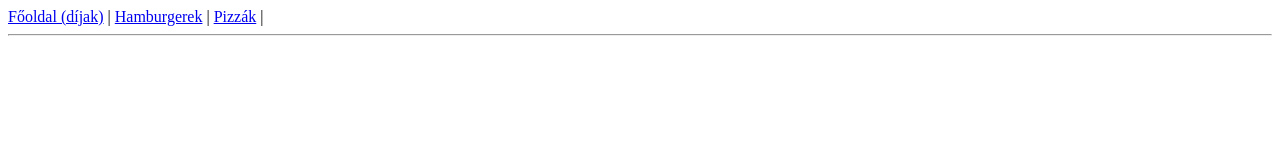
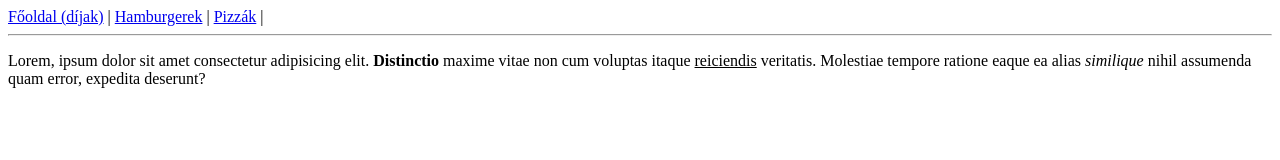
Before and after one commit to szabi180/etterem, a plain HTML site: page hamburgerek.html in a window 1280 px wide. Drawn offline with Linux system fonts and the light colour scheme.

Commit message:
bekezdés formázva

```diff
--- a/hamburgerek.html
+++ b/hamburgerek.html
@@ -12,6 +12,7 @@
 	<a href="hamburgerek.html">Hamburgerek</a> |
 	<a href="pizzak.html">Pizzák</a> |
 	<hr>
+	<p>Lorem, ipsum dolor sit amet consectetur adipisicing elit. <b>Distinctio</b> maxime vitae non cum voluptas itaque <u>reiciendis</u> veritatis. Molestiae tempore ratione eaque ea alias <i>similique</i> nihil assumenda quam error, expedita deserunt?</p>
 </body>
 
 </html>
```
